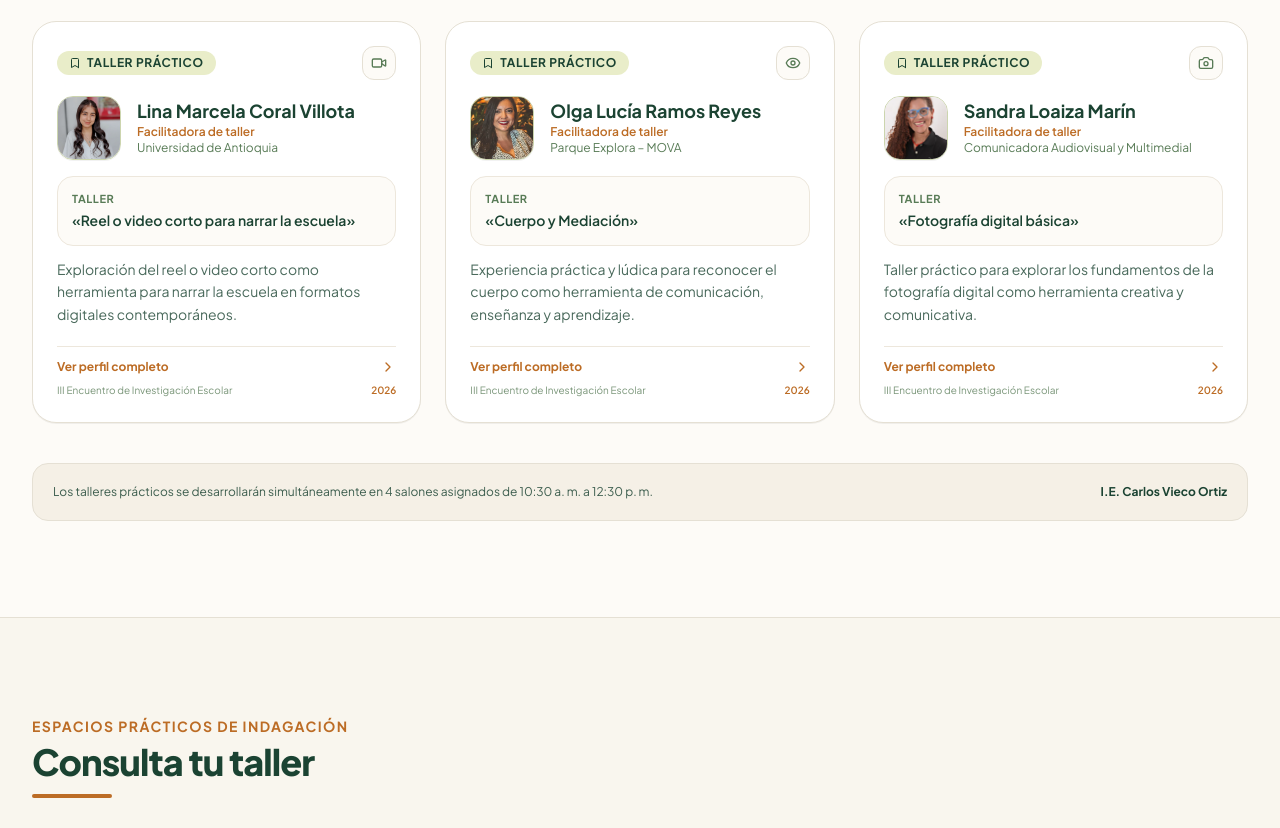
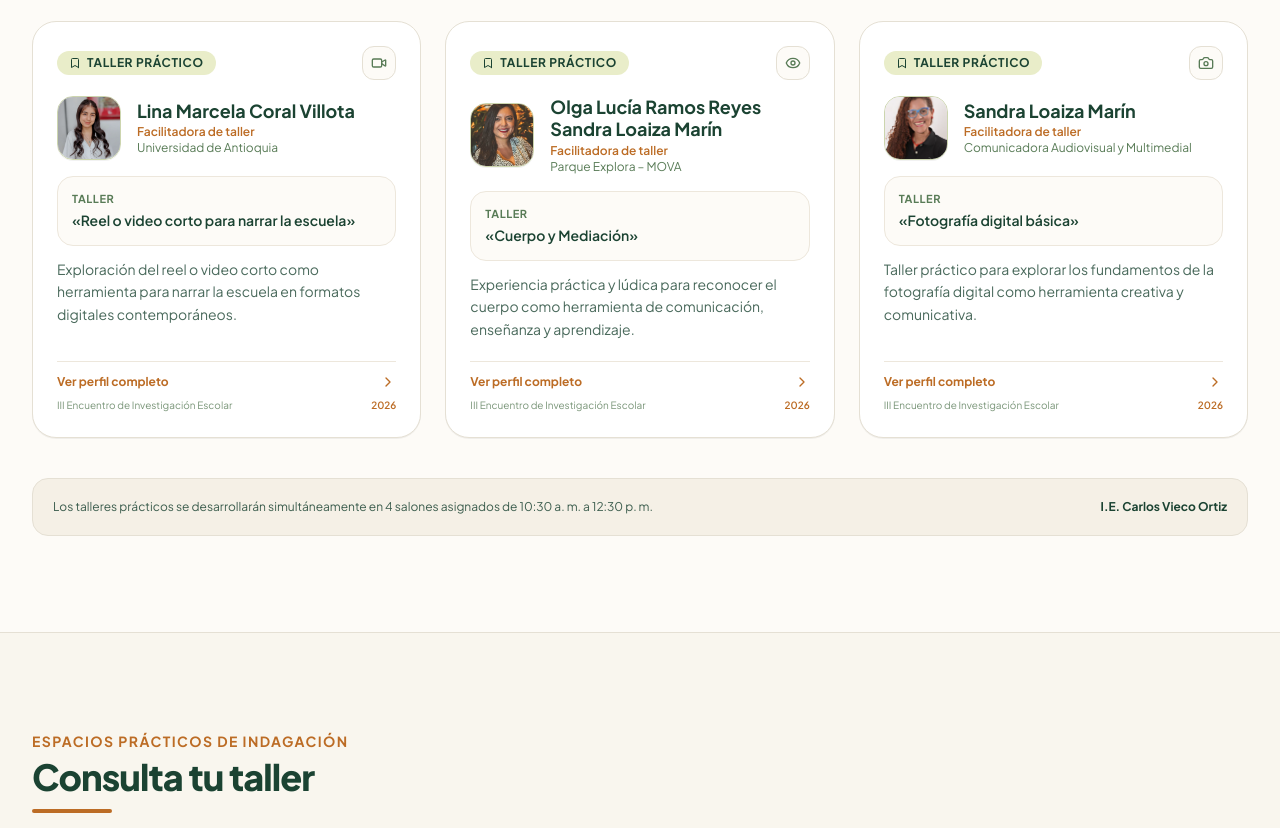
Before and after one commit to danielbustosrios/III-ENCUENTRO-DE-INVESTIGACION-CVO, a React (Vite) app: page / in a window 1280 px wide. Shown: the part 3438-4266 px from the top of the page. Built offline with nearby package versions, Linux system fonts and the light colour scheme.

Commit message:
Update name for Olga Lucía Ramos Reyes

```diff
--- a/src/data/eventData.ts
+++ b/src/data/eventData.ts
@@ -185,7 +185,7 @@ export const GUESTS_DATA: Guest[] = [
   },
   {
     id: 'olga-ramos',
-    name: 'Olga Lucía Ramos Reyes',
+    name: 'Olga Lucía Ramos Reyes Sandra Loaiza Marín',
     initials: 'OR',
     image: olgaRamosImage,
     role: 'Facilitadora de taller',
```
